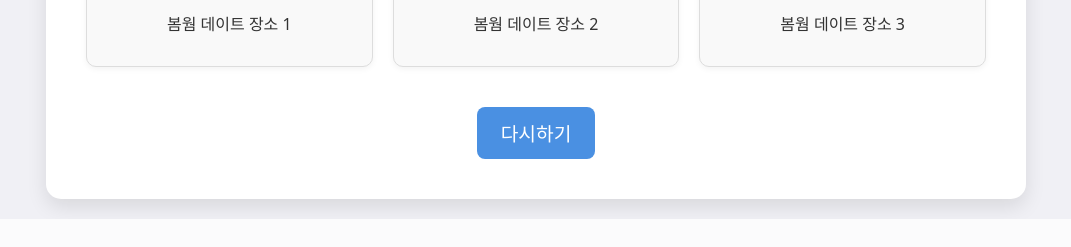
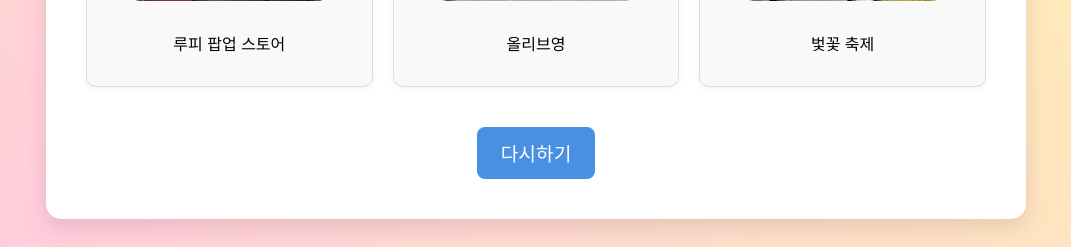
Before and after one commit to chldudms/ColorMatch, a Flask app: page /result in a window 1280 px wide. Shown: the part 1568-1815 px from the top of the page, without its empty margins (104-1175 px from the left). Before the commit the page ends 1787 px from the top, so only its background shows below. Run offline with Flask 3, Linux system fonts and the light colour scheme; data comes from the database, SQL or seed files in the repository; both versions use the stored data as it was after the commit.

Commit message:
결과 페이지 수정 & 파일 정리

```diff
--- a/templates/chapture.html
+++ b/templates/chapture.html
@@ -77,7 +77,10 @@
         <button class="capture-btn" id="capture">촬영하기</button>
         <canvas id="canvas"></canvas>
         <p class="instructions">웹캠을 켜고, 얼굴을 화면 중앙에 위치시킨 후 촬영하세요.</p>
+            <p>* 조명에 따라 다른 결과가 나타날 수 있습니다. *</p>
     </div>
+
+
 
     <div class="container hidden" id="confirmation-screen">
         <h1>사진 확인</h1>
--- a/templates/result.html
+++ b/templates/result.html
@@ -5,16 +5,22 @@
     <meta name="viewport" content="width=device-width, initial-scale=1.0">
     <title>결과 페이지</title>
     <style>
-        body {
-            font-family: 'Noto Sans', sans-serif;
-            background-color: #f0f0f5;
-            color: #333;
-            margin: 0;
-            padding: 0;
+    body,
+        html {
             display: flex;
             justify-content: center;
             align-items: center;
-            min-height: 100vh;
+            font-family: Arial, sans-serif;
+            background: linear-gradient(45deg,
+                    #FFCCDD,
+                    /* 연핑크 */
+                    #FFEBB7,
+                    /* 연노랑 */
+                    #D3F3EE
+                    /* 연민트 */
+                );
+
+            animation: gradientShift 5s ease infinite;
         }
         .result-container {
             background-color: #fff;
@@ -37,7 +43,7 @@
             margin-bottom: 30px;
         }
         .tone-display {
-            margin-top: 20px;
+            margin-top: 0px;
             padding: 15px;
             font-size: 1.4rem;
             border-radius: 10px;
@@ -52,7 +58,6 @@
 
        /* 컬러 팔레트 */
 .palette {
-    margin-top: 30px;
     text-align: center;
     display: flex;
     flex-wrap: wrap; /* 두 줄로 나열 */
@@ -88,6 +93,7 @@
         }
 
         /* 추천 아이템 */
+
         .recommendations {
             display: grid;
             grid-template-columns: repeat(3, 1fr);
@@ -97,7 +103,7 @@
 
         .recommendation-category {
             margin-top: 20px;
-            text-align: left;
+            text-align: center;
         }
 
         .recommendation-item {
@@ -115,12 +121,12 @@
             box-shadow: 0 4px 10px rgba(0, 0, 0, 0.1);
         }
         .recommendation-item img {
-            width: 100%;
+            width:200px;
+            height: 200px;
             border-radius: 10px;
             margin-bottom: 10px;
         }
-
-        /* 공유 버튼 */
+        /* 다시하기 버튼 */
         .replayBtn {
             margin-top: 40px;
             padding: 12px 24px;
@@ -198,17 +204,17 @@
 
         <!-- 추천 아이템 리스트 -->
         <div class="recommendation-category">
-            <h3>추천 화장품</h3>
+            <h3 class="reCosmetic">추천 화장품</h3>
             <div class="recommendations" id="makeupRecommendations"></div>
         </div>
 
         <div class="recommendation-category">
-            <h3>추천 패션 아이템</h3>
+            <h3 class="reFashion">추천 패션 아이템</h3>
             <div class="recommendations" id="fashionRecommendations"></div>
         </div>
 
         <div class="recommendation-category">
-            <h3>추천 데이트 장소</h3>
+            <h3 class="rePlace">추천 데이트 장소</h3>
             <div class="recommendations" id="dateRecommendations"></div>
         </div>
 
@@ -228,77 +234,78 @@
         // var colorToneElement = document.getElementById('colorTone');
         // colorToneElement.textContent = tone + "톤";
 
-        // 추천 아이템 목록 설정
+      // 추천 아이템 목록 설정
         var recommendations = {
             "여름쿨": {
                 makeup: [
-                    { name: "여쿨 화장품 1", img: "img/롬앤여쿨립.png" },
-                    { name: "여쿨 화장품 2", img: "img/베러댄치크여쿨.png" },
-                    { name: "여쿨 화장품 3", img: "img/여름쿨라이트-섀도우-추천-롬앤-피오니누드가든.png" },
+                    { name: "페리페라 잉크 에어리 벨벳 딱복 피치", img: "/static/img/여쿨립.png" },
+                    { name: "롬앤 베러 댄 팔레트 피오니 가든 룩", img: "/static/img/여쿨팔레트.png" },
+                    { name: "롬앤 베러 댄 치크 오디밀크", img: "/static/img/베러댄치크여쿨.png" },
                 ],
                 fashion: [
-                    { name: "여쿨 옷 1", img: "img/cool-fashion1.jpg" },
-                    { name: "여쿨 옷 2", img: "img/cool-fashion2.jpg" },
-                    { name: "여쿨 옷 3", img: "img/cool-fashion3.jpg" },
+                    { name: "플레이스 스튜디오 후드 크롭 더플 코트 자켓 점퍼", img: "/static/img/여쿨옷1.png" },
+                    { name: "개구리 코스프레", img: "/static/img/여쿨옷2.png" },
+                    { name: "포켓몬 트레이너", img: "/static/img/여쿨옷3.png" },
                 ],
                 date: [
-                    { name: "여쿨 데이트 장소 1", img: "img/cool-date1.jpg" },
-                    { name: "여쿨 데이트 장소 2", img: "img/cool-date2.jpg" },
-                    { name: "여쿨 데이트 장소 3", img: "img/cool-date3.jpg" },
+                    { name: "방방", img: "/static/img/여쿨데이트장소1.jpg" },
+                    { name: "실내 수영장", img: "/static/img/여쿨데이트장소2.jpg" },
+                    { name: "사찰", img: "/static/img/여쿨데이트장소4.jpg" },
                 ],
             },
             "봄웜": {
                 makeup: [
-                    { name: "봄웜 화장품 1", img: "img/warm-makeup1.jpg" },
-                    { name: "봄웜 화장품 2", img: "img/warm-makeup2.jpg" },
-                    { name: "봄웜 화장품 3", img: "img/warm-makeup3.jpg" },
+                    { name: "릴리바이레드 러브빔 치크 밤 - # 06 복숭빔", img: "/static/img/봄웜치크.png" },
+                    { name: "에스쁘아 리얼아이 팔레트, 1호 피치라이크", img: "/static/img/봄웜팔레트.png" },
+                    { name: "페리페라 잉크무드 매트스틱 02 핑크따상", img: "/static/img/봄웜립.png" },
                 ],
                 fashion: [
-                    { name: "봄웜 옷 1", img: "img/warm-fashion1.jpg" },
-                    { name: "봄웜 옷 2", img: "img/warm-fashion2.jpg" },
-                    { name: "봄웜 옷 3", img: "img/warm-fashion3.jpg" },
+                    { name: "비버리 힐스 폴로클럽 여성 펀칭 라운드넥 긴팔니트", img: "/static/img/봄웜옷1.png" },
+                    { name: "칙스 뮤어 투턱 와이드 팬츠 Cream", img: "/static/img/봄웜옷2.png" },
+                    { name: "예일 울 블렌디드 숏 더플 코트_라이트 베이지", img: "/static/img/봄웜옷3.png" },
                 ],
                 date: [
-                    { name: "봄웜 데이트 장소 1", img: "img/warm-date1.jpg" },
-                    { name: "봄웜 데이트 장소 2", img: "img/warm-date2.jpg" },
-                    { name: "봄웜 데이트 장소 3", img: "img/warm-date3.jpg" },
+                    { name: "루피 팝업 스토어", img: "/static/img/봄웜데이트장소3.jpg" },
+                    { name: "올리브영", img: "/static/img/봄웜데이트장소2.jpg" },
+                    { name: "벛꽃 축제", img: "/static/img/봄웜데이트장소4.jpg" },
                 ],
             },
             "가을웜": {
                 makeup: [
-                    { name: "가을웜 화장품 1", img: "img/warm-makeup1.jpg" },
-                    { name: "가을웜 화장품 2", img: "img/warm-makeup2.jpg" },
-                    { name: "가을웜 화장품 3", img: "img/warm-makeup3.jpg" },
+                    { name: "3ce 멀티 아이 컬러 팔레트", img: "/static/img/갈웜팔레트2.png" },
+                    { name: "퓌 립앤치크 블러리 푸딩팟 04 마이", img: "/static/img/갈웜립.png" },
+                    { name: "롬앤 베러 댄 치크 04 페어칩", img: "/static/img/갈웜치크.png" },
                 ],
                 fashion: [
-                    { name: "가을웜 옷 1", img: "img/warm-fashion1.jpg" },
-                    { name: "가을웜 옷 2", img: "img/warm-fashion2.jpg" },
-                    { name: "가을웜 옷 3", img: "img/warm-fashion3.jpg" },
+                    { name: "탱커스 심플 베이직 레더 빅 호보 백", img: "/static/img/갈웜옷1.png" },
+                    { name: "비버리 힐스 폴로 클럽 여성 메탈릭 버튼 니트 가디건", img: "/static/img/갈웜옷2.png" },
+                    { name: "론론 BACK HEART STITCH POCKET SWEAT JOGGER PANTS CREAM YELLOW", img: "/static/img/갈웜옷3.png" },
                 ],
                 date: [
-                    { name: "가을웜 데이트 장소 1", img: "img/warm-date1.jpg" },
-                    { name: "가을웜 데이트 장소 2", img: "img/warm-date2.jpg" },
-                    { name: "가을웜 데이트 장소 3", img: "img/warm-date3.jpg" },
+                    { name: "찜질방", img: "/static/img/갈웜데이트장소1.jpg" },
+                    { name: "예배당", img: "/static/img/갈웜데이트장소2.jpg" },
+                    { name: "단풍축제", img: "/static/img/갈웜데이트장소3.jpg" },
                 ],
             },
             "겨울쿨": {
                 makeup: [
-                    { name: "겨울쿨 화장품 1", img: "img/cool-makeup1.jpg" },
-                    { name: "겨울쿨 화장품 2", img: "img/cool-makeup2.jpg" },
-                    { name: "겨울쿨 화장품 3", img: "img/cool-makeup3.jpg" },
+                    { name: "롬앤 베러 댄 팔레트 베리 푸시아 가든", img: "/static/img/겨쿨팔레트.png" },
+                    { name: "롬앤 쥬시 래스팅 틴트 드래곤 핑크", img: "/static/img/겨쿨립.png" },
+                    { name: "롬앤 쉬어 구슬 파우더 01 글리미 베일", img: "/static/img/겨쿨파우더.jpg" },
                 ],
                 fashion: [
-                    { name: "겨울쿨 옷 1", img: "img/cool-fashion1.jpg" },
-                    { name: "겨울쿨 옷 2", img: "img/cool-fashion2.jpg" },
-                    { name: "겨울쿨 옷 3", img: "img/cool-fashion3.jpg" },
+                    { name: "파묘", img: "/static/img/겨쿨옷1.png" },
+                    { name: "곤룡포", img: "/static/img/겨쿨옷2.png" },
+                    { name: "도라에몽", img: "/static/img/겨쿨옷3.png" },
                 ],
                 date: [
-                    { name: "겨울쿨 데이트 장소 1", img: "img/cool-date1.jpg" },
-                    { name: "겨울쿨 데이트 장소 2", img: "img/cool-date2.jpg" },
-                    { name: "겨울쿨 데이트 장소 3", img: "img/cool-date3.jpg" },
+                    { name: "한강 야간 개장", img: "/static/img/겨쿨데이트장소1.jpg" },
+                    { name: "노래방", img: "/static/img/겨쿨데이트장소2.jpg" },
+                    { name: "여의도 불꽃 축제", img: "/static/img/겨쿨데이트장소3.jpg" },
                 ],
             }
         };
+
 
 
         // 추천 아이템을 페이지에 추가하는 함수
@@ -334,7 +341,7 @@
             });
         }
 
-        // 결과 페이지 공유하기 기능
+        // 다시하기
         function replay() {
           window.location.href='/'
         }
--- a/templates/result1.html
+++ b/templates/result1.html
@@ -31,6 +31,7 @@
     <h1>퍼스널 컬러 분석 결과</h1>
     <h1 id="userName"></h1>
     <h2>님의 퍼스널 컬러는: {{ tone }}</h2>
+    <div src="img/갈웜립.png"></div>
     <button id="replayBtn" onclick="replay()">다시하기</button>
 
     <div class="palette">
```
Also changed, not shown: templates/survey.html (+10 -10 lines), templates/test.html (added, +57 -0 lines), templates/analysis.html (renamed from templates/in.html), templates/img/겨울브라이트-섀도우-베리푸시아가든.webp (deleted), templates/img/롬앤글래스팅 컬러글로스02너티베이그.png (deleted), templates/img/롬앤여쿨립.png (deleted), templates/img/베러댄아이즈우유.jpg (deleted), templates/img/베러댄치크여쿨.png (deleted), templates/img/블렌딩 무드치크15로즈밀크티.png (deleted), templates/img/숄 모먼트 아이섀도우 팔레트 05 토피넛라떼.png (deleted), templates/img/여름쿨라이트-섀도우-추천-롬앤-피오니누드가든.png (deleted), templates/upload.html (deleted), tone.db.
